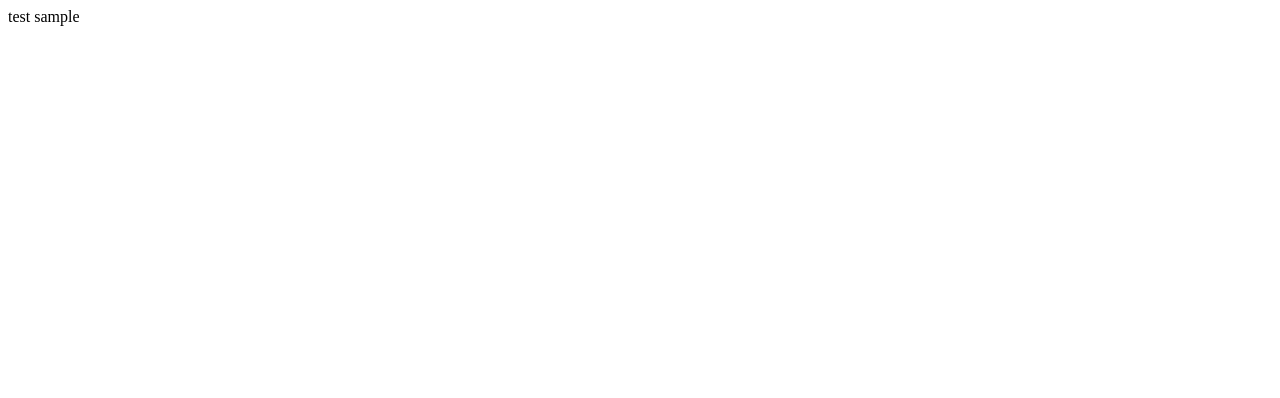
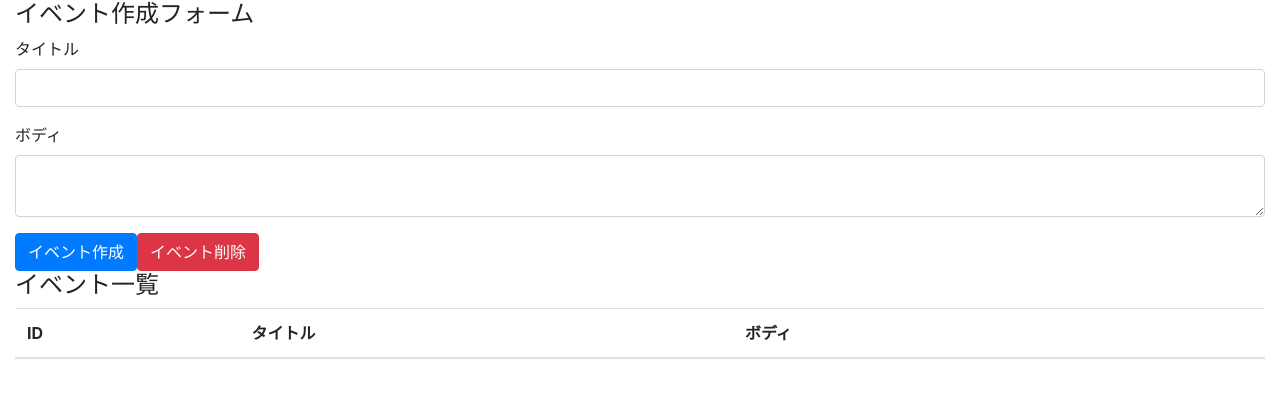
Before and after one commit to es0612/react-hooks-app, a React (Create React App) app: page / in a window 1280 px wide. Shown: the top 398 px of the page. Built offline with nearby package versions, Linux system fonts and the light colour scheme.

Commit message:
bootstrap

```diff
--- a/package.json
+++ b/package.json
@@ -6,6 +6,7 @@
     "@testing-library/jest-dom": "^4.2.4",
     "@testing-library/react": "^9.5.0",
     "@testing-library/user-event": "^7.2.1",
+    "bootstrap": "^4.5.2",
     "react": "^16.13.1",
     "react-dom": "^16.13.1",
     "react-scripts": "3.4.3"
--- a/src/App.js
+++ /dev/null
@@ -1,11 +0,0 @@
-import React from 'react';
-
-const App = () => {
-  return (
-    <div>
-      test sample
-    </div>
-  )
-}
-
-export default App
--- /dev/null
+++ b/src/component/App.js
@@ -0,0 +1,38 @@
+import React from 'react';
+import 'bootstrap/dist/css/bootstrap.min.css'
+
+const App = () => {
+  return (
+    <div className="container-fluid">
+      <h4>イベント作成フォーム</h4>
+      <form>
+        <div className="form-group">
+          <label htmlFor="formEventTitle">タイトル</label>
+          <input className="form-control" id="formEventTitle" />
+        </div>
+
+        <div className="form-group">
+          <label htmlFor="formEventBody">ボディ</label>
+          <textarea className="form-control" id="formEventBody" />
+        </div>
+
+        <button className="btn btn-primary">イベント作成</button>
+        <button className="btn btn-danger">イベント削除</button>
+      </form>
+
+      <h4>イベント一覧</h4>
+      <table className="table table-hover">
+        <thead>
+          <tr>
+            <th>ID</th>
+            <th>タイトル</th>
+            <th>ボディ</th>
+            <th></th>
+          </tr>
+        </thead>
+      </table>
+    </div>
+  )
+}
+
+export default App
--- a/src/index.js
+++ b/src/index.js
@@ -1,6 +1,6 @@
 import React from 'react'
 import ReactDOM from 'react-dom'
-import App from './App'
+import App from './component/App'
 
 ReactDOM.render(
   <App />,
```
Also changed, not shown: 1 other file (tests, documents, lock files or other folders).
